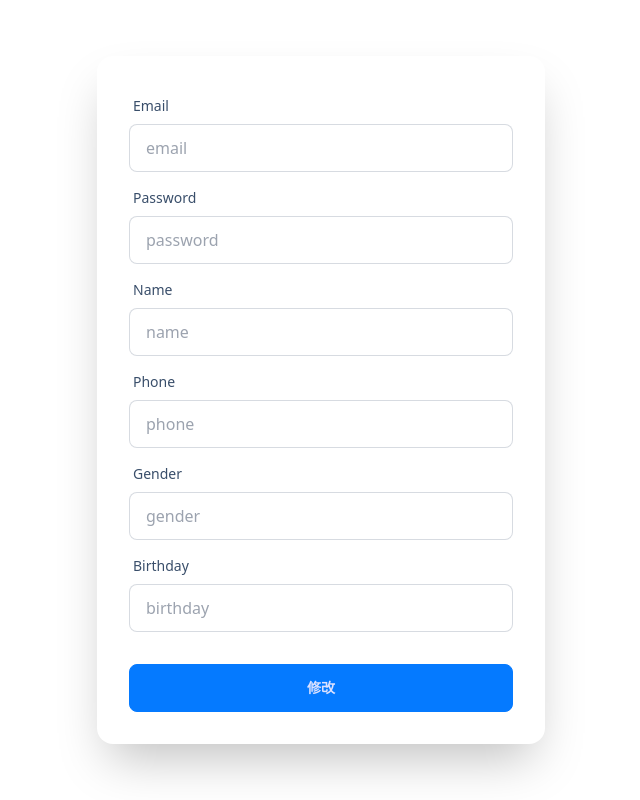
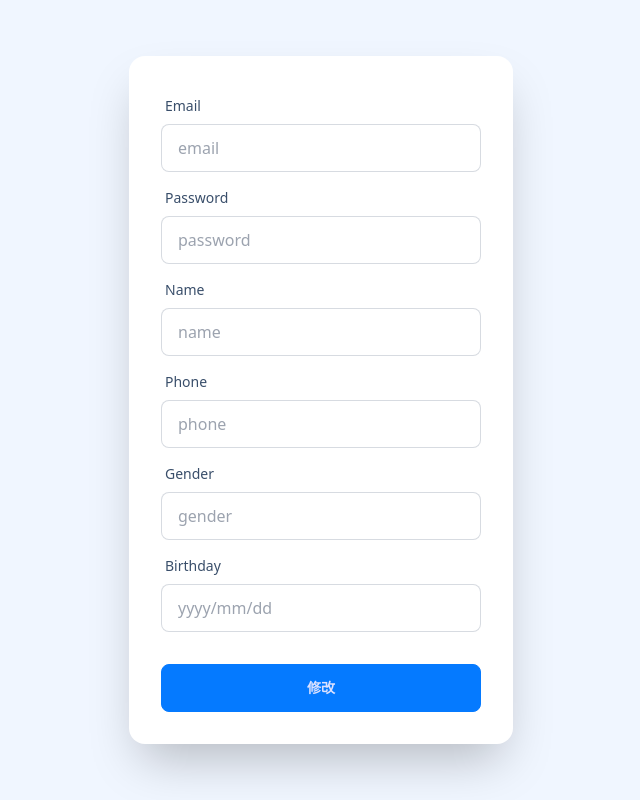
Before and after one commit to hitsuji0621/db-2023, a Flask app: page /modify_data in a window 1280 px wide. Shown: the part 80-880 px from the top of the page, without its empty margins (319-959 px from the left). Run offline with Flask 3, Linux system fonts and the light colour scheme; a user stored in the database is signed in; parts of the project's set-up code (start-up, migrations or seed data) failed here and were passed over; some libraries are stand-ins or nearby versions.

Commit message:
ui change

```diff
--- a/templates/base.html
+++ b/templates/base.html
@@ -17,7 +17,7 @@
                 {% block rightNavbar %}{% endblock rightNavbar %}
             </div>
         </div>
-        <div class="w-full h-full">
+        <div class="w-full h-full bg-base-200">
             {% block mainContent %}{% endblock mainContent %}
         </div>
     </div>
--- a/templates/modify_data.html
+++ b/templates/modify_data.html
@@ -1,7 +1,7 @@
 {% extends 'base_auth.html' %}
 {% block mainContent %}
 <div class="w-full h-full flex justify-center items-center">
-    <form method="post"  class="card flex-shrink-0 w-full max-w-md shadow-2xl bg-base-100">
+    <form method="post"  class="card flex-shrink-0 w-96 shadow-2xl bg-base-100">
         <div class="card-body">
             <div class="form-control">
                 <label class="label">
@@ -37,7 +37,7 @@
                 <label class="label">
                     <span class="label-text">Birthday</span>
                 </label>
-                <input type="text" placeholder="birthday" name="birthday" id="birthday" class="input input-bordered" />
+                <input type="text" placeholder="yyyy/mm/dd" name="birthday" id="birthday" class="input input-bordered" />
             </div>
             <div class="form-control mt-6">
                 <input type="submit" class="btn btn-primary" value="修改">
--- a/templates/view_data.html
+++ b/templates/view_data.html
@@ -10,9 +10,9 @@
         font-size: large;
     }
 </style>
-<div class="w-full h-full flex justify-center items-center p-4">
-    <div class="card flex-shrink-0 w-1/2 shadow-2xl bg-base-100 p-4">
-        <label class="label">
+<div class="w-full h-full flex justify-center items-center ">
+    <div class="card flex-shrink-0 w-96 shadow-2xl bg-base-100 p-4">
+        <label class="label"></label>
             <span class="label-text"><b>My id</b></span>
         </label>
         <span class="content">
```
Also changed, not shown: templates/company_info.html (+16 -7 lines).
